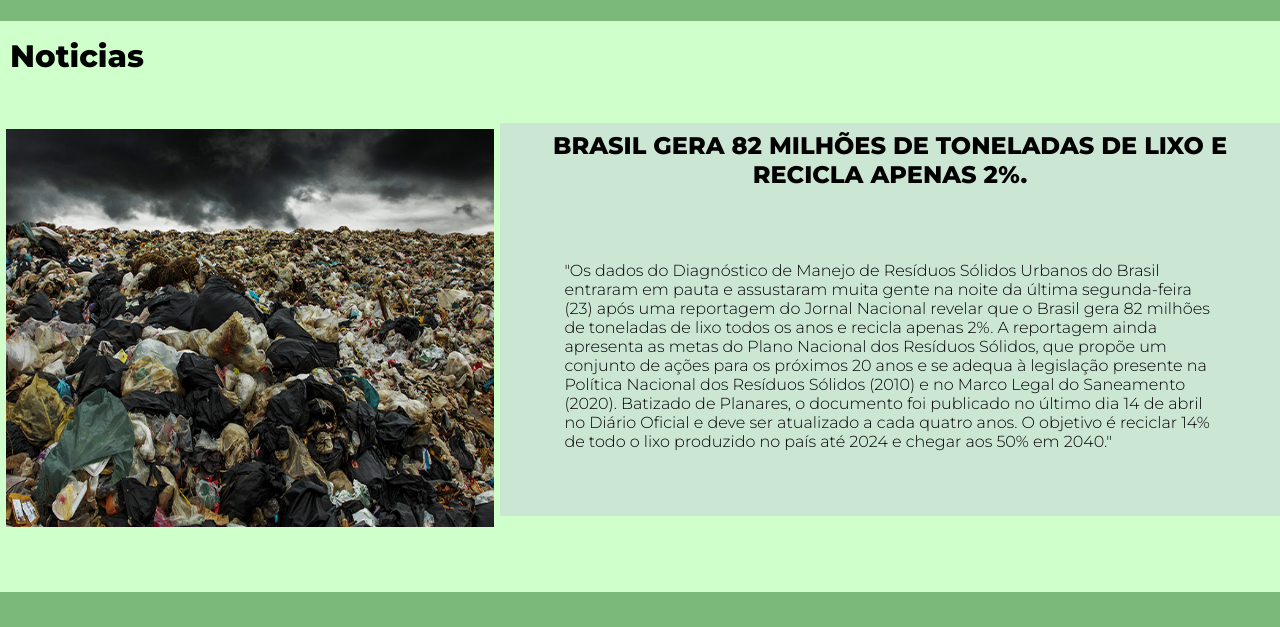
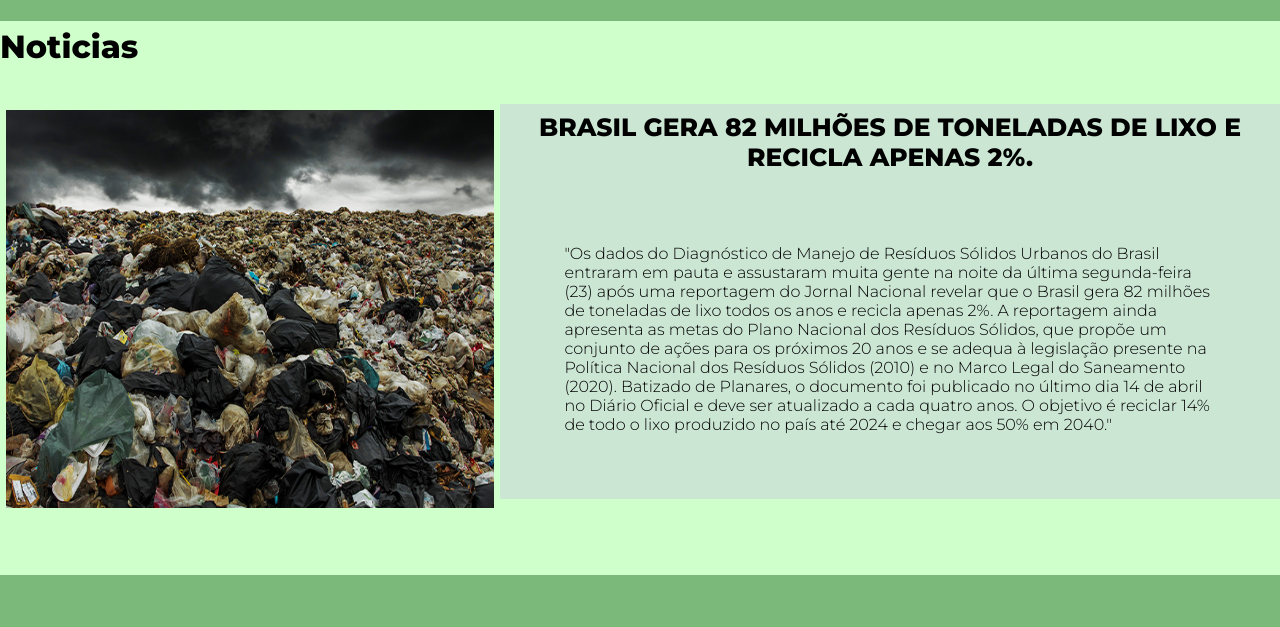
Before and after one commit to ICEI-PUC-Minas-PMV-ADS/pmv-ads-2022-2-e1-proj-web-t1-meio-ambiente, a plain HTML site: page noticias.html in a window 1280 px wide. Shown: the part 87-714 px from the top of the page. Drawn offline with Linux system fonts and the light colour scheme.

Commit message:
Update noticias.style.css

```diff
--- a/noticias.style.css
+++ b/noticias.style.css
@@ -16,6 +16,7 @@ body{
     border: none;
     text-decoration: capitalize;
     transition: 2s linear;
+
 }
 
 .header{
@@ -74,10 +75,6 @@ body{
     border: none;
  }
 
- #imagem-content {
-    display: inline-block;
- }
-
 
  #container {
   margin-top: 5%;
@@ -97,20 +94,17 @@ body{
    }
 
    #conteudo h1{
+    padding: 200px, 25px, 50px, 25px;
     text-align: left;
     font-family: 'Montserrat';
-    font-size: 31px;
-    align-items: left;
-    padding: 10px;
-    display: flex;
-    position: relative;
+    font-size: 32px;
    }
 
    h2 {
     background-color: #cce6d4;
     text-align:center;
     font-family: 'Montserrat';
-    font-size: 29,8px;
+    font-size: 25px;
     align-items: center;
     padding: 8px;
     display: flex;
@@ -135,7 +129,7 @@ body{
       font-display: center;
       padding: 6%;
       margin:00px;
-
+     font-weight: 200;
     }
 
 
@@ -179,8 +173,6 @@ footer {
     margin: 2em;
   }
 
-
-
 footer p {
     color: black;
     font-size:12px;
```
